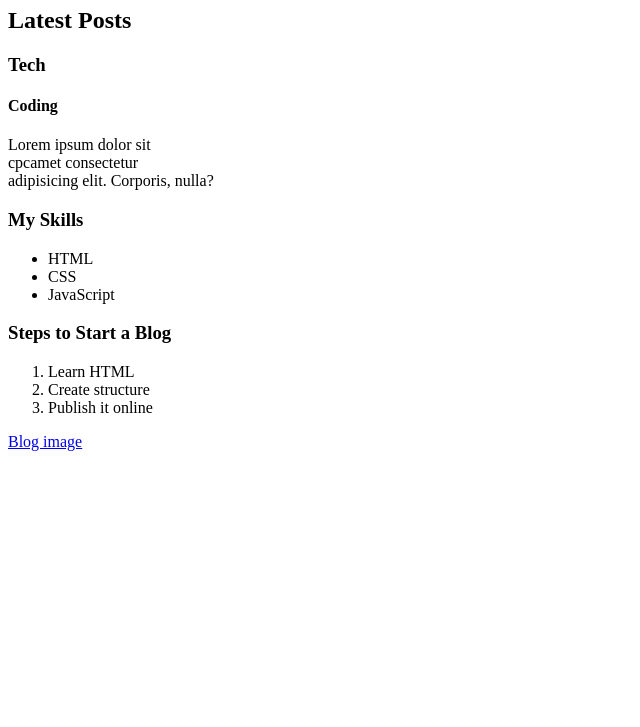
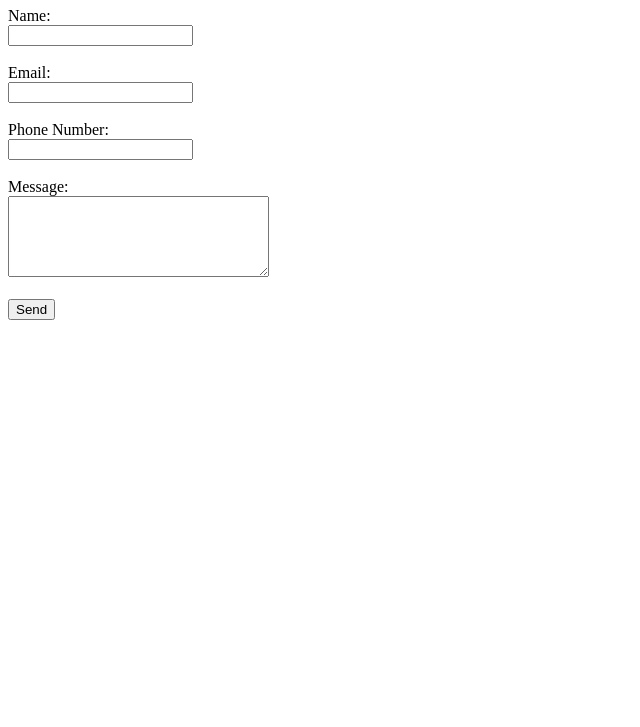
Before and after one commit to codewithmohin/-Blogzilla, a plain HTML site: page index.html in a window 1280 px wide. Shown: the part 73-800 px from the top of the page, without its empty margins (0-640 px from the left). Drawn offline with Linux system fonts and the light colour scheme.

```diff
--- a/index.html
+++ b/index.html
@@ -1,36 +1,25 @@
 <!DOCTYPE html>
-<html>
+<html lang="en">
 <head>
-    <title>My page</title>
+  <meta charset="UTF-8">
+  <title>Contact Us Form</title>
 </head>
 <body>
+  <h1>Contact Us</h1>
+  <form action="#" method="post">
+    <label for="name">Name:</label><br>
+    <input type="text" id="name" name="name" required><br><br>
 
-    <h1>My Awesome Web page</h1>
-    <h2>Latest Posts</h2>
-    <h3>Tech</h3>
-    <h4>Coding</h4>
+    <label for="email">Email:</label><br>
+    <input type="email" id="email" name="email" required><br><br>
 
-    <p>Lorem ipsum dolor sit<br>cpcamet consectetur<br>adipisicing elit. Corporis, nulla?</p>
+    <label for="phone">Phone Number:</label><br>
+    <input type="tel" id="phone" name="phone" pattern="[0-9]{10}" required><br><br>
 
-    <h3>My Skills</h3>
-    <ul>
-      <li>HTML</li>
-      <li>CSS</li>
-      <li>JavaScript</li>
-    </ul>
+    <label for="message">Message:</label><br>
+    <textarea id="message" name="message" rows="5" cols="30" required></textarea><br><br>
 
-    <h3>Steps to Start a Blog</h3>
-    <ol>
-      <li>Learn HTML</li>
-      <li>Create structure</li>
-      <li>Publish it online</li>
-    </ol>
-
-    <p>
-      <a href="https://images.unsplash.com/photo-1601315488950-3b5047998b38?q=80&w=1074&auto=format&fit=crop&ixlib=rb-4.1.0&ixid=M3wxMjA3fDB8MHxwaG90by1wYWdlfHx8fGVufDB8fHx8fA%3D%3D" target="_blank">
-        Blog image
-      </a>
-    </p>
-
+    <button type="submit">Send</button>
+  </form>
 </body>
 </html>
```
Also changed, not shown: 1 other file.
